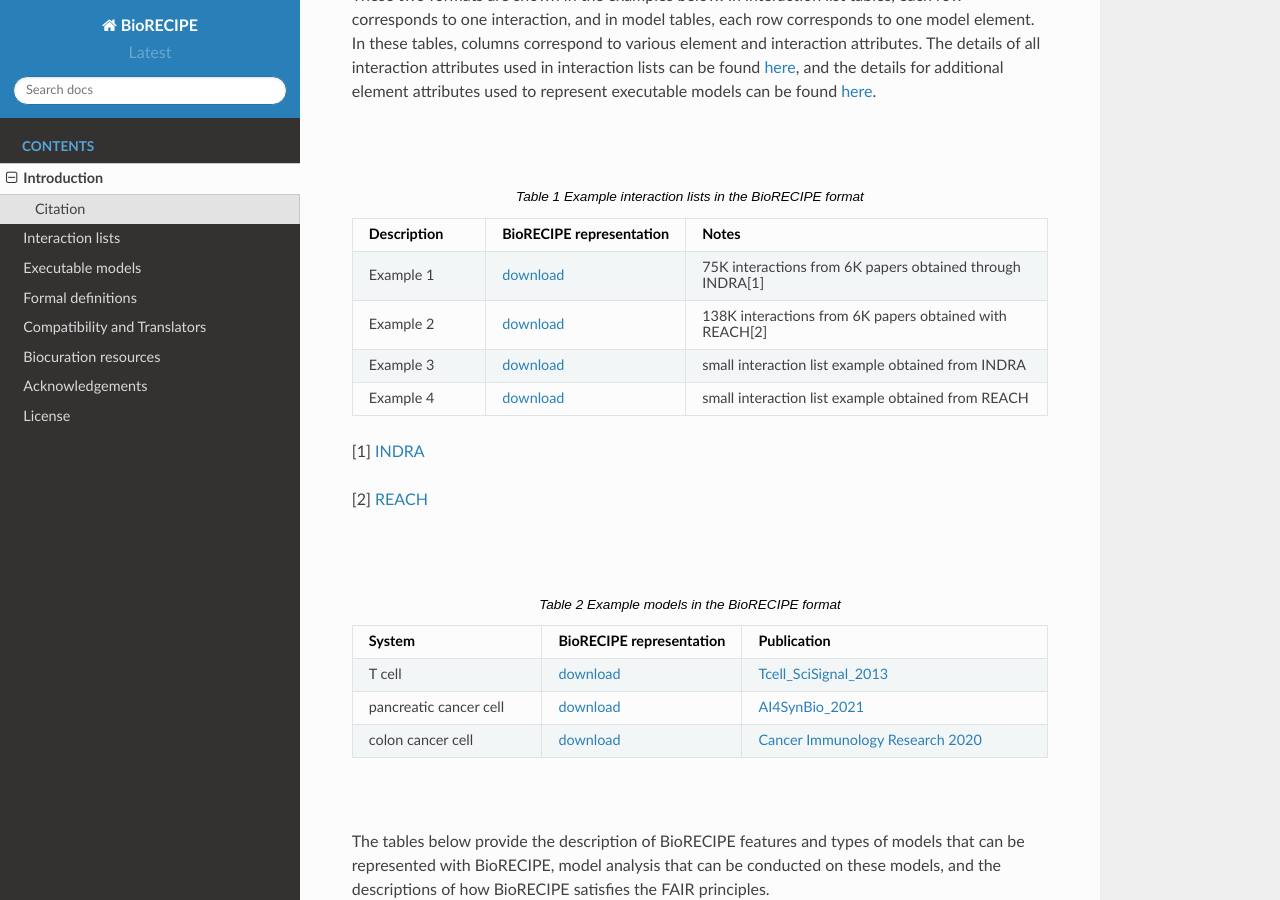
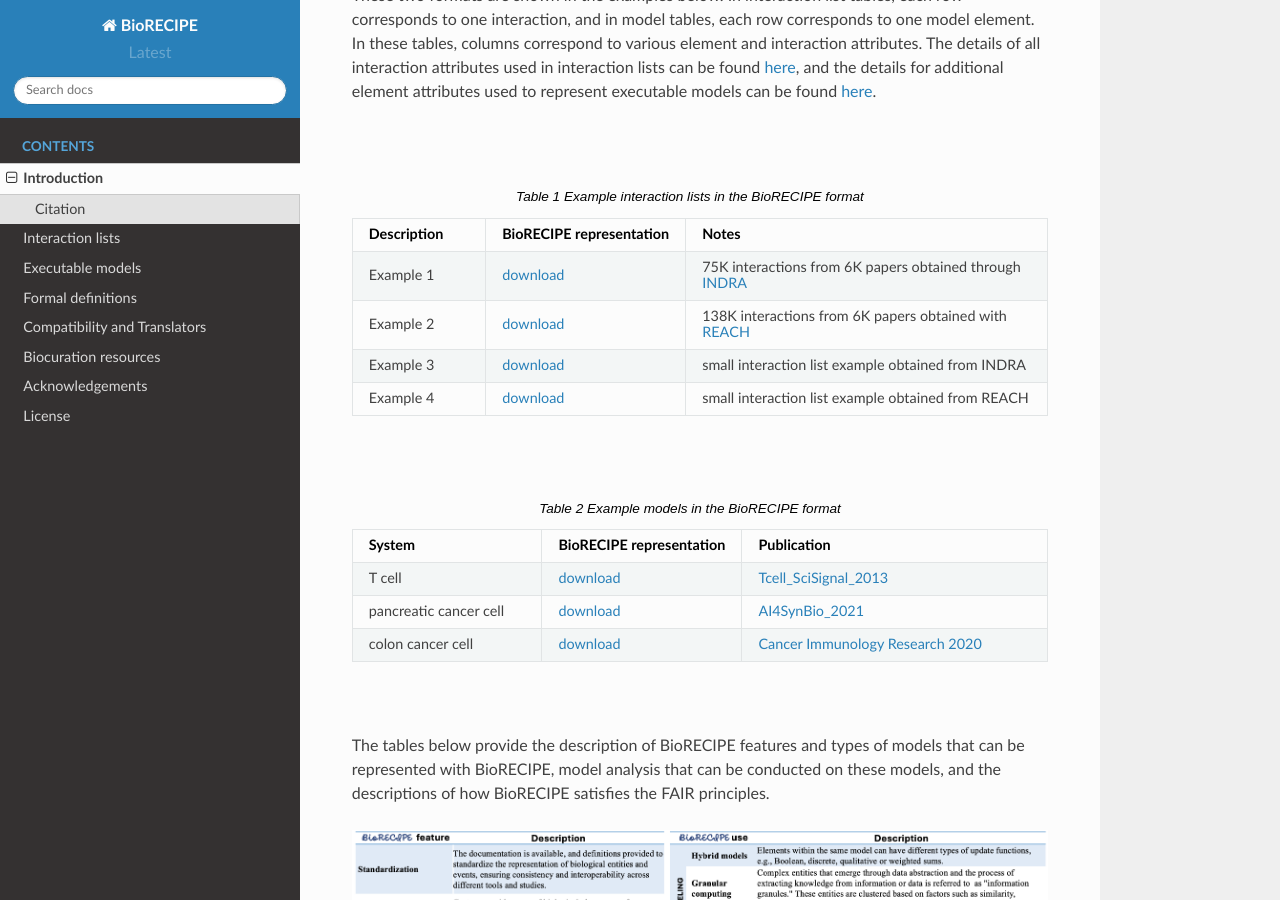
Before and after one commit to pitt-miskov-zivanov-lab/BioRECIPE, a Sphinx documentation site: the page built from docs/introduction.rst, in a window 1280 px wide and 900 px high, scrolled down 1080 px. Built offline with Sphinx 7.4.7 and the Read the Docs theme 2.0.0, drawn with Linux system fonts in a browser that asks for light colours.

Commit message:
Update introduction.rst

```diff
--- a/docs/introduction.rst
+++ b/docs/introduction.rst
@@ -25,14 +25,10 @@ These two formats are shown in the examples below. In interaction list tables, e
     :header: Description, BioRECIPE representation, Notes
     :widths: 20, 20, 60
 
-    Example 1, `download <https://github.com/pitt-miskov-zivanov-lab/BioRECIPE/blob/main/examples/interaction_lists/RA_INDRA_st_biorecipe.xlsx>`_, 75K interactions from 6K papers obtained through INDRA[1]
-    Example 2, `download <https://github.com/pitt-miskov-zivanov-lab/BioRECIPE/blob/main/examples/interaction_lists/RA_all_reading_biorecipe.xlsx>`_, 138K interactions from 6K papers obtained with REACH[2]
+    Example 1, `download <https://github.com/pitt-miskov-zivanov-lab/BioRECIPE/blob/main/examples/interaction_lists/RA_INDRA_st_biorecipe.xlsx>`_, 75K interactions from 6K papers obtained through `INDRA <https://indra.readthedocs.io/en/latest/>`_
+    Example 2, `download <https://github.com/pitt-miskov-zivanov-lab/BioRECIPE/blob/main/examples/interaction_lists/RA_all_reading_biorecipe.xlsx>`_, 138K interactions from 6K papers obtained with `REACH <https://github.com/clulab/reach>`_
     Example 3, `download <https://github.com/pitt-miskov-zivanov-lab/BioRECIPE/blob/main/examples/interaction_lists/Reading_biorecipe.xlsx>`_, small interaction list example obtained from INDRA
     Example 4, `download <https://github.com/pitt-miskov-zivanov-lab/BioRECIPE/blob/main/examples/interaction_lists/interaction_biorecipe.xlsx>`_, small interaction list example obtained from REACH
-
-[1] `INDRA <https://indra.readthedocs.io/en/latest/>`_
-
-[2] `REACH <https://github.com/clulab/reach>`_
 
 |
 
```
